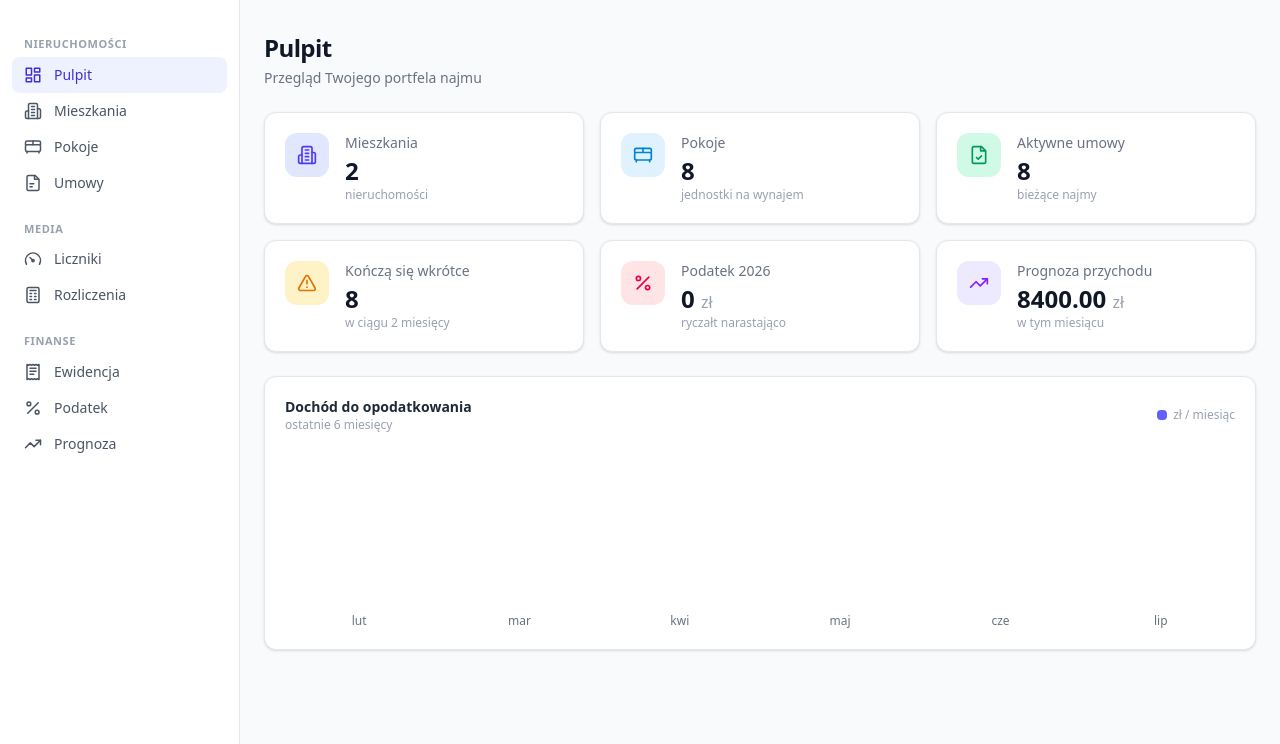
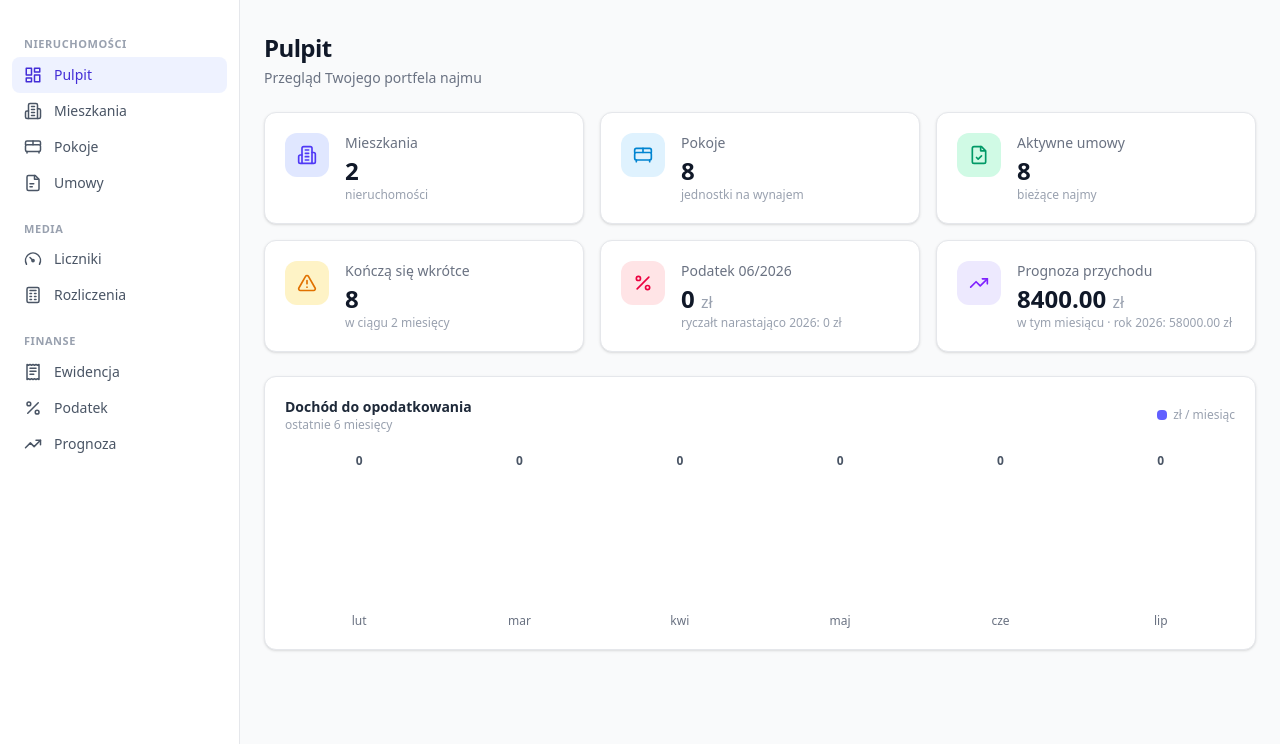
Before and after one commit to jdrwal/npbeta-py, a Django app: page / in a window 1280 px wide. Shown: the part 56-800 px from the top of the page. Run offline with Django 5.2, Linux system fonts and the light colour scheme; a user stored in the database is signed in; data comes from the database, SQL or seed files in the repository; data that the repository does not hold is empty; style sheets or scripts are compiled from the project's sources; parts of the project's set-up code (start-up, migrations or seed data) failed here and were passed over.

Commit message:
Dashboard: label chart bars with amounts; show monthly tax/forecast with annual fine print

```diff
--- a/apps/core/templates/core/dashboard.html
+++ b/apps/core/templates/core/dashboard.html
@@ -54,9 +54,9 @@
             <svg class="h-5 w-5" viewBox="0 0 24 24" fill="none" stroke="currentColor" stroke-width="2" stroke-linecap="round" stroke-linejoin="round"><line x1="19" y1="5" x2="5" y2="19"/><circle cx="6.5" cy="6.5" r="2.5"/><circle cx="17.5" cy="17.5" r="2.5"/></svg>
         </div>
         <div>
-            <div class="text-sm font-medium text-gray-500">Podatek {{ tax_year }}</div>
-            <div class="mt-0.5 text-2xl font-bold text-gray-900">{{ tax_ytd }} <span class="text-base font-medium text-gray-400">zł</span></div>
-            <div class="text-xs text-gray-400">ryczałt narastająco</div>
+            <div class="text-sm font-medium text-gray-500">Podatek {{ tax_month_label }}</div>
+            <div class="mt-0.5 text-2xl font-bold text-gray-900">{{ tax_month.tax }} <span class="text-base font-medium text-gray-400">zł</span></div>
+            <div class="text-xs text-gray-400">ryczałt narastająco {{ tax_year }}: {{ tax_ytd }} zł</div>
         </div>
     </div>
 
@@ -66,8 +66,8 @@
         </div>
         <div>
             <div class="text-sm font-medium text-gray-500">Prognoza przychodu</div>
-            <div class="mt-0.5 text-2xl font-bold text-gray-900">{{ forecast_income }} <span class="text-base font-medium text-gray-400">zł</span></div>
-            <div class="text-xs text-gray-400">w tym miesiącu</div>
+            <div class="mt-0.5 text-2xl font-bold text-gray-900">{{ forecast_month }} <span class="text-base font-medium text-gray-400">zł</span></div>
+            <div class="text-xs text-gray-400">w tym miesiącu · rok {{ tax_year }}: {{ forecast_year }} zł</div>
         </div>
     </div>
 </div>
@@ -85,6 +85,7 @@
     <div class="flex h-44 gap-3">
         {% for p in income_series %}
         <div class="group flex flex-1 flex-col">
+            <div class="mb-1 text-center text-xs font-semibold text-gray-600">{{ p.value }}</div>
             <div class="flex flex-1 items-end">
                 <div class="w-full rounded-t-md bg-indigo-500 transition-all group-hover:bg-indigo-600" style="height: {{ p.pct }}%" title="{{ p.value }} zł"></div>
             </div>
--- a/apps/core/views.py
+++ b/apps/core/views.py
@@ -42,7 +42,7 @@ from apps.core.services.stats import (
     monthly_income_series,
     occupancy,
 )
-from apps.core.services.tax import tax_for_year, tax_table
+from apps.core.services.tax import monthly_tax, tax_for_year, tax_table
 from apps.core.tasks import email_settlement_task
 
 
@@ -50,16 +50,32 @@ from apps.core.tasks import email_settlement_task
 def dashboard(request: HttpRequest) -> HttpResponse:
     """Inventory overview (port of the legacy dashboard/getInvState)."""
     user = cast(User, request.user)
+    now = timezone.now()
+    year, month = now.year, now.month
+
+    # Tax: last completed month as the headline, year-to-date as fine print.
+    prev_year, prev_month = (year - 1, 12) if month == 1 else (year, month - 1)
+    tax_month = monthly_tax(user, prev_year, prev_month)
+    tax_ytd = tax_for_year(user, year)
+
+    # Forecast: this month as the headline, full-year projection as fine print.
+    forecast_month = forecast_income_total(user, year, month)
+    forecast_year = sum(
+        (forecast_income_total(user, year, m) for m in range(1, 13)),
+        Decimal(0),
+    )
+
     return render(
         request,
         "core/dashboard.html",
         {
             "stats": inventory_state(user),
-            "tax_year": timezone.now().year,
-            "tax_ytd": tax_for_year(user, timezone.now().year),
-            "forecast_income": forecast_income_total(
-                user, timezone.now().year, timezone.now().month
-            ),
+            "tax_year": year,
+            "tax_month": tax_month,
+            "tax_month_label": f"{prev_month:02d}/{prev_year}",
+            "tax_ytd": tax_ytd,
+            "forecast_month": forecast_month,
+            "forecast_year": forecast_year,
             "income_series": monthly_income_series(user, months=6),
         },
     )
```
